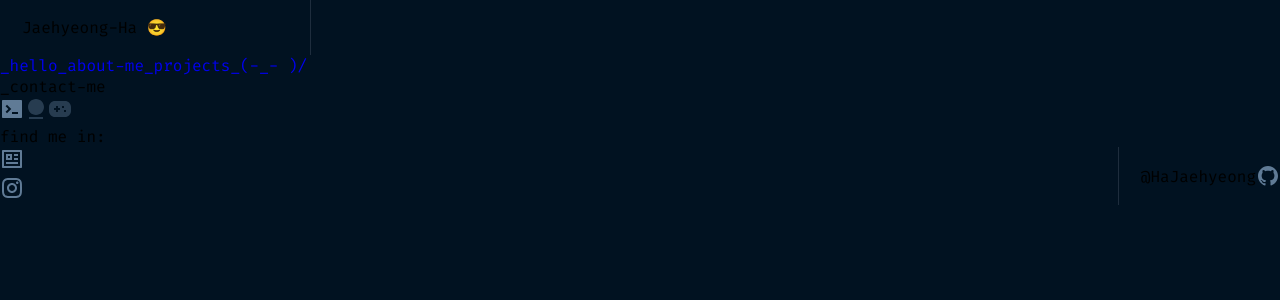
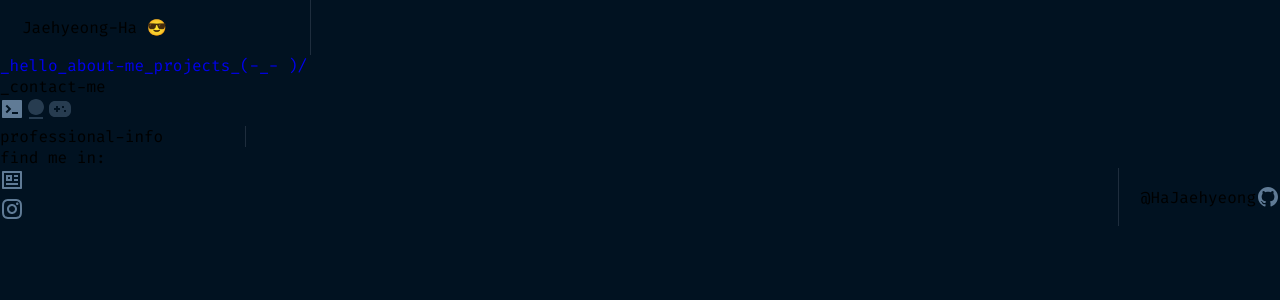
Before and after one commit to HaJaehyeong/portfolio, a Next.js app: page /about in a window 1280 px wide. Shown: the top 300 px of the page. Built offline with nearby package versions, Linux system fonts and the light colour scheme.

Commit message:
HAJAE-5 add explorer component: and active nav

```diff
--- a/src/app/about/page.module.scss
+++ b/src/app/about/page.module.scss
@@ -7,8 +7,3 @@
 
   z-index: 999;
 }
-
-.explorer {
-  width: 245px;
-  border-right: solid 1px var(--line);
-}
--- a/src/app/about/page.tsx
+++ b/src/app/about/page.tsx
@@ -1,11 +1,30 @@
+'use client';
+import Explorer from '@/components/about/explorer/explorer';
 import styles from './page.module.scss';
 import SideNav from '@/components/about/sideNav/sideNav';
+import { useState } from 'react';
 
 const AboutMe: React.FC = () => {
+  const [activeNav, setActiveNav] = useState<'terminal' | 'user' | 'gamepad'>('terminal');
+  const handleNavClick = (nav: 'terminal' | 'user' | 'gamepad') => {
+    setActiveNav(nav);
+  };
+
+  const getSubject = () => {
+    switch (activeNav) {
+      case 'terminal':
+        return 'professional-info';
+      case 'user':
+        return 'personal-info';
+      case 'gamepad':
+        return 'hobbies-info';
+    }
+  };
+
   return (
     <div className={styles.aboutMeWrapper}>
-      <SideNav />
-      <div className={styles.explorer}></div>
+      <SideNav activeNav={activeNav} handleNavClick={handleNavClick} />
+      <Explorer subject={getSubject()} />
     </div>
   );
 };
--- /dev/null
+++ b/src/components/about/explorer/explorer.module.scss
@@ -0,0 +1,7 @@
+.explorer {
+  display: flex;
+  flex-direction: column;
+
+  width: 245px;
+  border-right: solid 1px var(--line);
+}
--- /dev/null
+++ b/src/components/about/explorer/explorer.tsx
@@ -0,0 +1,15 @@
+import styles from './explorer.module.scss';
+
+type ExplorerProps = {
+  subject: string;
+};
+
+const Explorer: React.FC<ExplorerProps> = ({ subject }) => {
+  return (
+    <div className={styles.explorer}>
+      <div>{subject}</div>
+    </div>
+  );
+};
+
+export default Explorer;
--- a/src/components/about/sideNav/sideNav.tsx
+++ b/src/components/about/sideNav/sideNav.tsx
@@ -1,15 +1,13 @@
 'use client';
 import TechnologyLogo from '@/components/technologyLogo/technologyLogo';
 import styles from './sideNav.module.scss';
-import { useState } from 'react';
 
-const SideNav: React.FC = () => {
-  const [activeNav, setActiveNav] = useState<'terminal' | 'user' | 'gamepad'>('terminal');
+type SideNavProps = {
+  activeNav: 'terminal' | 'user' | 'gamepad';
+  handleNavClick: (nav: 'terminal' | 'user' | 'gamepad') => void;
+};
 
-  const handleNavClick = (nav: 'terminal' | 'user' | 'gamepad') => {
-    setActiveNav(nav);
-  };
-
+const SideNav: React.FC<SideNavProps> = ({ activeNav, handleNavClick }) => {
   return (
     <div className={styles.sideNav}>
       <TechnologyLogo
```
